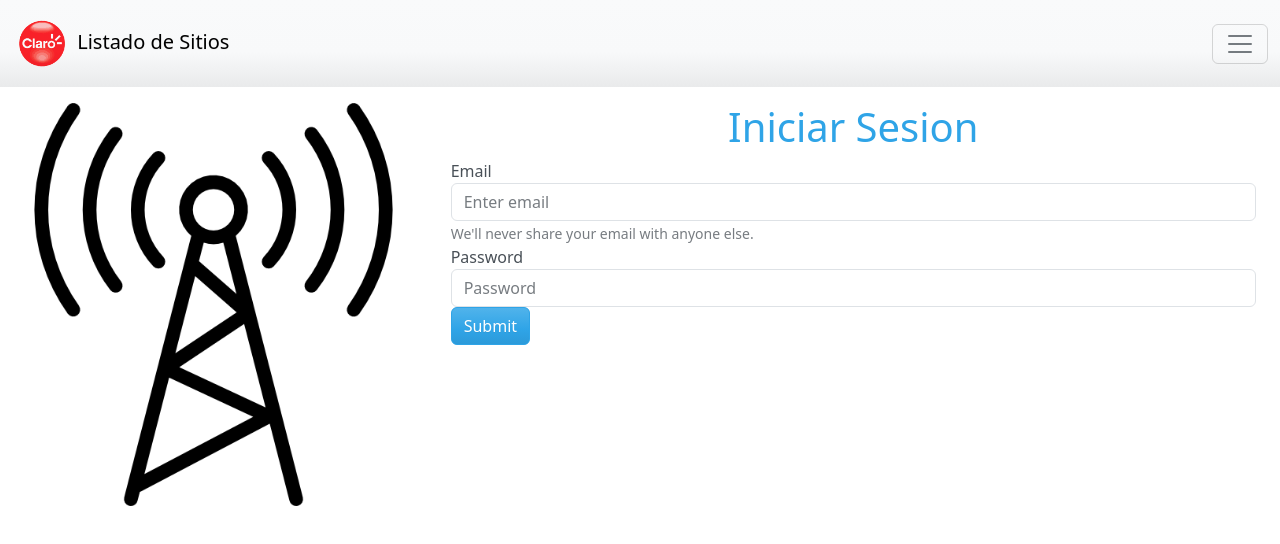
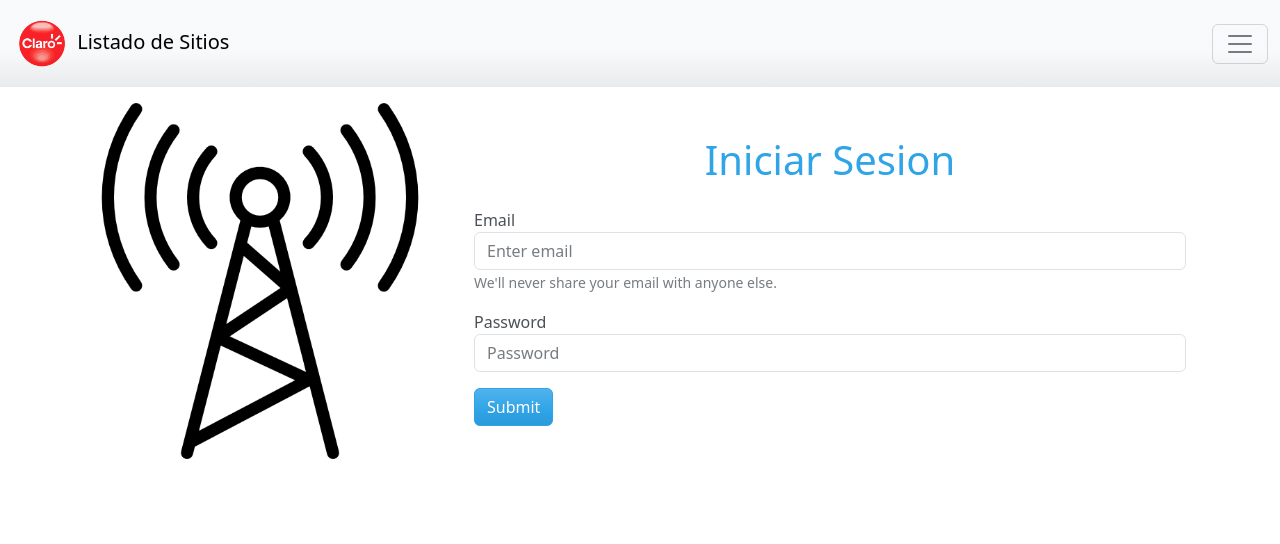
Before and after one commit to Prgm-code/claroapp_FE, a React (Create React App) app: page /login in a window 1280 px wide. Shown: the top 544 px of the page. Built offline with nearby package versions, Linux system fonts and the light colour scheme.

Commit message:
alert login & site link

```diff
--- a/src/App.css
+++ b/src/App.css
@@ -1,4 +1,6 @@
-/* Conatiner & flex propertis to list cards */
+
+
+
 .flex-container {
   display: flex;
   flex-wrap: wrap;
@@ -17,3 +19,8 @@
   filter: brightness(1.1);
   mix-blend-mode: multiply;
 }
+
+#site-link {
+  text-decoration: none;
+  color: #000;
+}
--- a/src/components/KeySite.jsx
+++ b/src/components/KeySite.jsx
@@ -37,7 +37,7 @@ export function KeySite({ item , handleSaveKey }) {
 
     useEffect(() => {
         if (key === "createdAt" || key === "updatedAt") {
-            setValue(new Date(value).toLocaleString());
+            setValue(new Date(value).toLocaleString('es-CL'));
         }
     }, [value]);
 
--- a/src/components/Login.jsx
+++ b/src/components/Login.jsx
@@ -1,10 +1,11 @@
 import logo from '../assets/img/7.png';
-import {Alert} from './Alert.jsx';
+import { Alert } from './Alert.jsx';
 import { useState } from 'react';
 import { login } from '../service/data-service.js';
 import { useNavigate } from 'react-router';
 
-export function Login ({setLogedIn , logedIn , handleErrors}) {
+
+export function Login({ setLogedIn, logedIn, handleErrors }) {
     const [email, setEmail] = useState('');
     const [password, setPassword] = useState('');
     const [error, setError] = useState('');
@@ -20,13 +21,13 @@ export function Login ({setLogedIn , logedIn , handleErrors}) {
         e.preventDefault();
 
 
-            setError('');
+
         setLoading(true);
         await login({
             "email": email,
             "password": password
         })
-            .then (response => {
+            .then(response => {
                 console.log(response);
                 localStorage.setItem('token', response.data);
 
@@ -36,7 +37,9 @@ export function Login ({setLogedIn , logedIn , handleErrors}) {
             })
             .catch(error => {
                 console.log(error);
-                handleErrors(error);
+                setError(error.response.data.message);
+
+
 
             });
 
@@ -47,8 +50,8 @@ export function Login ({setLogedIn , logedIn , handleErrors}) {
     return (
         <>
 
-            <div className="container-fluid">
-                <div className="row">
+            <div className="container">
+                <div className="row d-flex justify-content-between align-items-center">
                     <div className="col-4">
                         <img src={logo} alt
                             ="logo" className="img-fluid " />
@@ -57,22 +60,29 @@ export function Login ({setLogedIn , logedIn , handleErrors}) {
                         <div className="container">
                             <div className="row">
                                 <div className="col-12">
+
                                     <h1 className="text-center">Iniciar Sesion</h1>
+
                                 </div>
+
+
                             </div>
+
+
                             <div className="row">
                                 <div className="col-12">
+                                    {error && <Alert variant="danger" >{error}</Alert>}
                                     <form onSubmit={handleSubmit}>
-                                        <div className="form-group">
+                                        <div className="form-group mt-3">
                                             <label htmlFor="email">Email</label>
                                             <input type="email" className="form-control" id="email" aria-describedby="emailHelp" placeholder="Enter email" onChange={e => setEmail(e.target.value)} />
                                             <small id="emailHelp" className="form-text text-muted">We'll never share your email with anyone else.</small>
                                         </div>
-                                        <div className="form-group">
+                                        <div className="form-group mt-3">
                                             <label htmlFor="password">Password</label>
                                             <input type="password" className="form-control" id="password" placeholder="Password" onChange={e => setPassword(e.target.value)} />
                                         </div>
-                                        <button type="submit" className="btn btn-primary">Submit</button>
+                                        <button type="submit" className="btn btn-primary mt-3">Submit</button>
                                     </form>
                                 </div>
                             </div>
--- a/src/components/Site.jsx
+++ b/src/components/Site.jsx
@@ -5,8 +5,8 @@ export function Site(site) {
   <tr>
 
     <td><Link to={`/${site.id}`} className="fa-solid fa-bars"></Link></td>
-    <td>{site.sitio}</td>
-    <td>{site.codigo}</td>
+    <td ><Link to={`/${site.id}`} id='site-link'>{site.sitio} </Link></td>
+    <td><Link to={`/${site.id}`} id='site-link'>{site.codigo}</Link></td>
     <td>{site.clave}</td>
     <td>{site.direccion}</td>
     <td>{site.comuna}</td>
--- a/src/components/SiteView.jsx
+++ b/src/components/SiteView.jsx
@@ -56,13 +56,19 @@ export function SiteView({ handleErrors}) {
     }, [site]);
 
     const handleSaveKey = (key, value) => {
-        let newSite = { ...site };
-        newSite[key] = value;
+        if (key ==='IC1' && value.toLowerCase() === "si") {
+            value = true;
+        } else if (key ==='IC1' && value.toLowerCase() === "no") {
+            value = false;
+        }
 
-        updateSite(newSite)
+        let Site = { ...site };
+        Site[key] = value;
+
+        updateSite(Site)
             .then(response => {
                 console.log(response);
-                setSite(newSite)
+                setSite(Site)
             })
             .catch(error => {
                 console.log(error);
--- a/src/index.css
+++ b/src/index.css
@@ -5,6 +5,7 @@ body {
     sans-serif;
   -webkit-font-smoothing: antialiased;
   -moz-osx-font-smoothing: grayscale;
+
 }
 
 code {
--- a/src/service/data-service.js
+++ b/src/service/data-service.js
@@ -7,7 +7,7 @@ export function getAllSites() {
             'Authorization': `Bearer ${localStorage.getItem('token')}`,
 
             'Content-Type': 'application/json',
-           // 'Autorization': `Bearer ${localStorage.getItem('token')}`
+
         }
 
 
```
Lines whose indentation alone changed are shown as unchanged.
